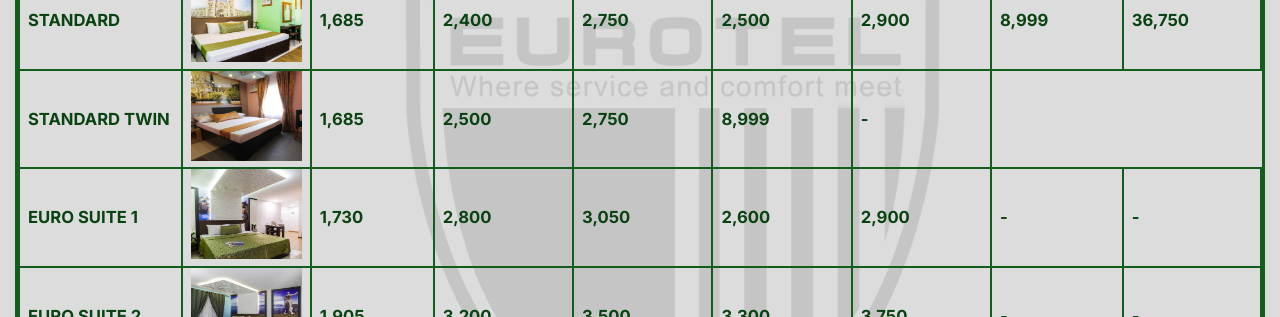
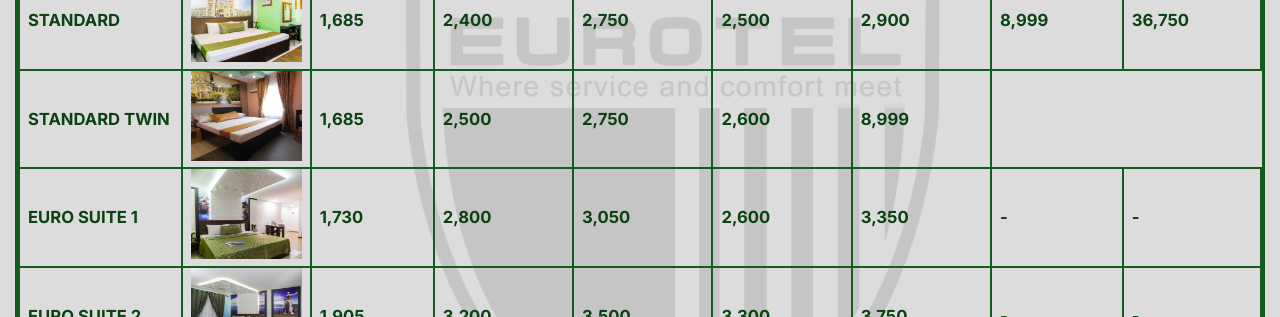
Before and after one commit to goli-devops/E10--Newkiosk, a website: page index.html in a window 1280 px wide. Shown: the part 342-659 px from the top of the page. Drawn offline with Linux system fonts and the light colour scheme.

Commit message:
Restore index.html with original content

```diff
--- a/index.html
+++ b/index.html
@@ -65,8 +65,8 @@
               <td class="rates">1,685</td>
               <td class="rates">2,500</td>
               <td class="rates">2,750</td>
+              <td class="rates">2,600</td>
               <td class="rates">8,999</td>
-              <td class="rates">-</td>
 
             </tr>
             <tr class="rate-box">
@@ -76,7 +76,7 @@
               <td class="rates">2,800</td>
               <td class="rates">3,050</td>
               <td class="rates">2,600</td>
-              <td class="rates">2,900</td>
+              <td class="rates">3,350</td>
                <td class="rates">-</td>
               <td class="rates">-</td>
 
```
